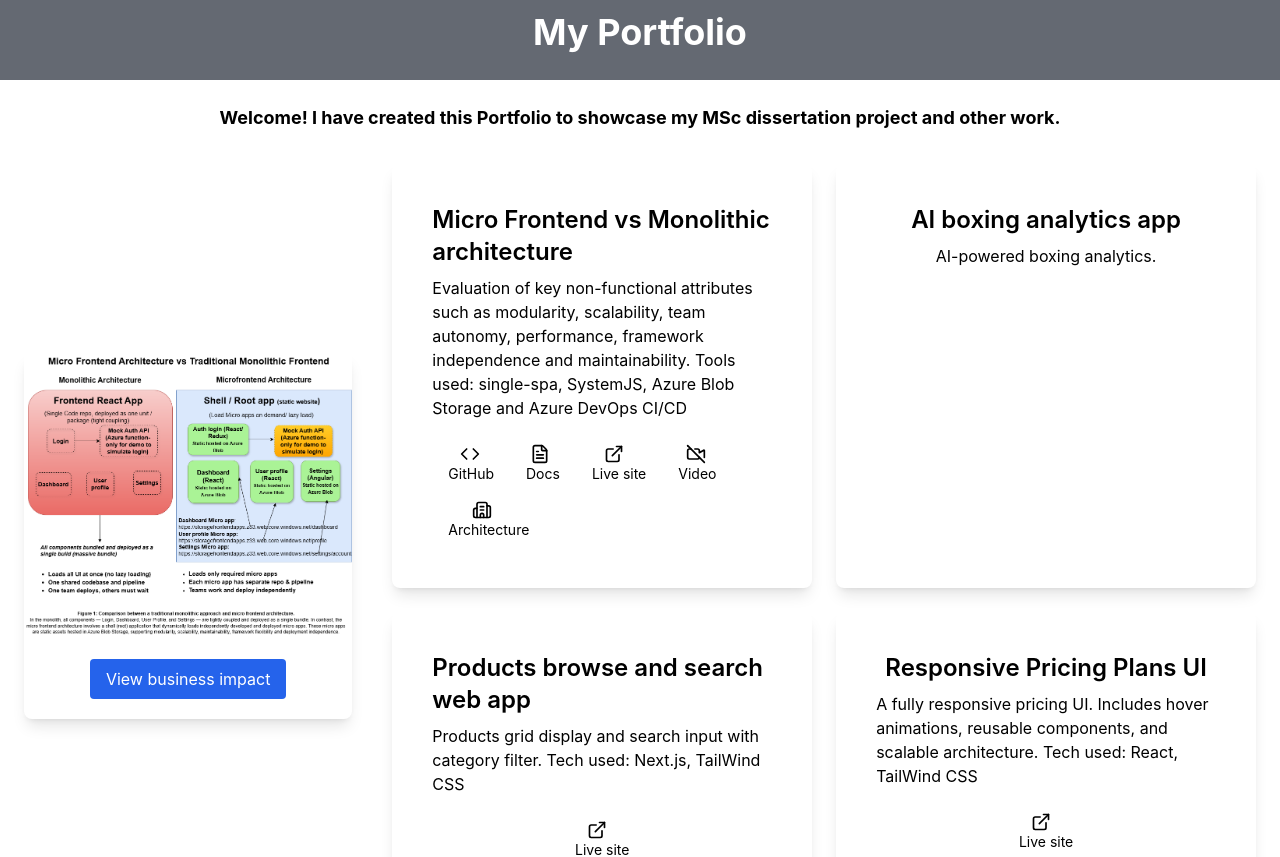
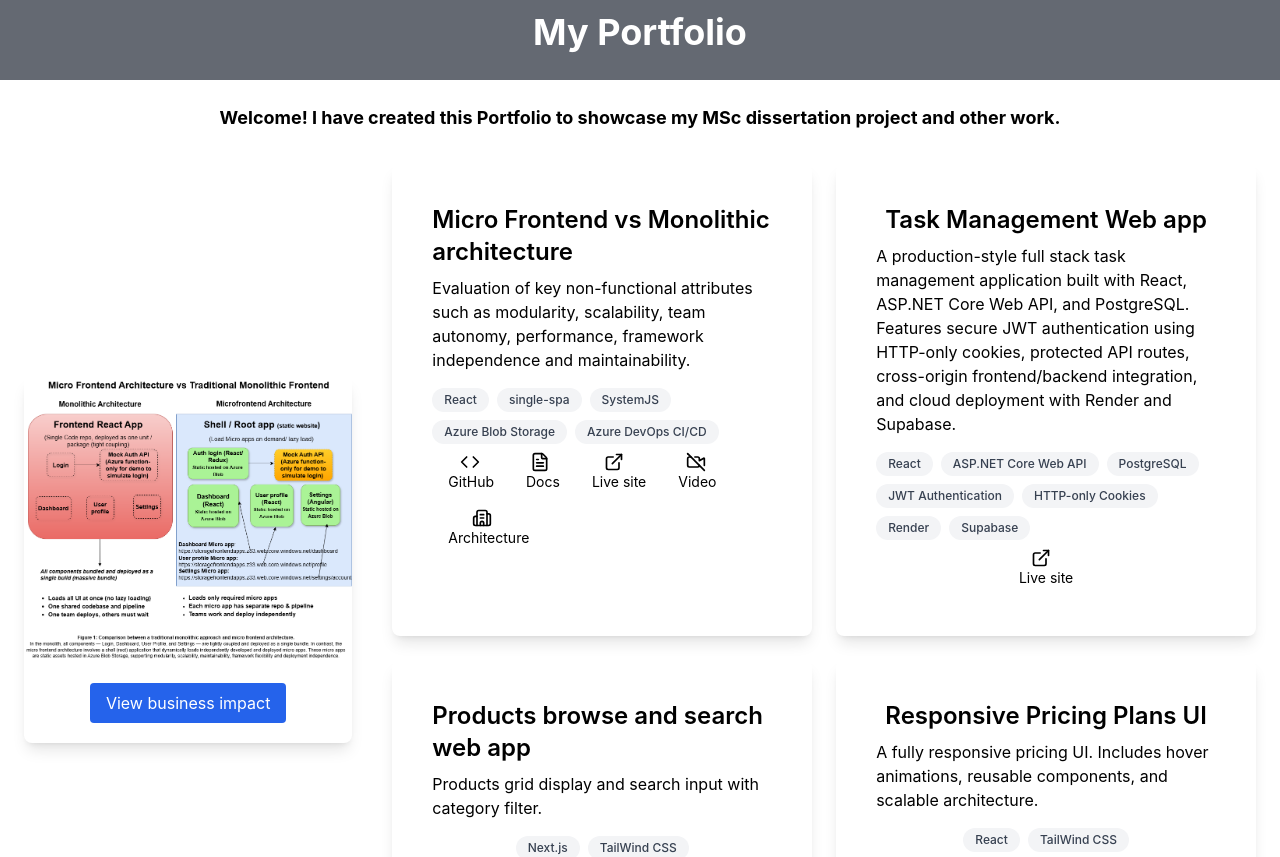
Before and after one commit to leslie628/career-portfolio, a React (Create React App) app: page / in a window 1280 px wide. Shown: the top 857 px of the page. Built offline with nearby package versions, Linux system fonts and the light colour scheme.

Commit message:
added new project and tech stack to cards

```diff
--- a/src/App.js
+++ b/src/App.js
@@ -1,19 +1,25 @@
 import React from "react";
 
-import './App.css';
+import "./App.css";
 import Card from "./card-component/card";
 import BusinessImpact from "./business-impact/business-impact";
-import { BrowserRouter as Router, Routes, Route, useNavigate } from "react-router-dom";
+import {
+  BrowserRouter as Router,
+  Routes,
+  Route,
+  useNavigate,
+} from "react-router-dom";
 import Layout from "./Layout";
 
-let descriptionContent = "Evaluation of key non-functional attributes such as modularity, scalability, team autonomy, performance, framework independence and maintainability.";
-descriptionContent += " Tools used: single-spa, SystemJS, Azure Blob Storage and Azure DevOps CI/CD";
+let descriptionContent =
+  "Evaluation of key non-functional attributes such as modularity, scalability, team autonomy, performance, framework independence and maintainability.";
 
-let descriptionContentProject2 = "Products grid display and search input with category filter."
-descriptionContentProject2 += " Tech used: Next.js, TailWind CSS";
 
-let descriptionContentProject3 = "A fully responsive pricing UI. Includes hover animations, reusable components, and scalable architecture."
-descriptionContentProject3 += " Tech used: React, TailWind CSS";
+let descriptionContentProject2 =
+  "Products grid display and search input with category filter.";
+
+let descriptionContentProject3 =
+  "A fully responsive pricing UI. Includes hover animations, reusable components, and scalable architecture.";
 const projects = [
   {
     title: "Micro Frontend vs Monolithic architecture",
@@ -21,51 +27,79 @@ const projects = [
     github: "https://github.com/leslie628/microfrontends-portfolio",
     docs: "https://github.com/leslie628/Shell-app/tree/main/docs",
     demo: "https://storagefrontendapps.z33.web.core.windows.net",
-    video: "https://youtu.be/mgEzUR9jNC0?list=PLlvAnEJamXnzoip9y9nC-FqSN20fNSiBx",
-    architecture: "https://github.com/leslie628/microfrontends-portfolio/blob/main/images/Monolith-MicroFrontend-Architecture.png"
+    video:
+      "https://youtu.be/mgEzUR9jNC0?list=PLlvAnEJamXnzoip9y9nC-FqSN20fNSiBx",
+    architecture:
+      "https://github.com/leslie628/microfrontends-portfolio/blob/main/images/Monolith-MicroFrontend-Architecture.png",
+    tech: [
+      "React",
+      "single-spa",
+      "SystemJS",
+      "Azure Blob Storage",
+      "Azure DevOps CI/CD",
+    ],
   },
   {
-    title: "AI boxing analytics app",
-    description: 'AI-powered boxing analytics.',
+    title: "Task Management Web app",
+    description:
+      "A production-style full stack task management application built with React, ASP.NET Core Web API, and PostgreSQL. Features secure JWT authentication using HTTP-only cookies, protected API routes, cross-origin frontend/backend integration, and cloud deployment with Render and Supabase.",
     github: "",
     docs: "",
-    demo: "",
+    demo: "https://task-web-app-amber.vercel.app/",
     video: "",
-    architecture: ""
+    architecture: "",
+    tech: [
+      "React",
+      "ASP.NET Core Web API",
+      "PostgreSQL",
+      "JWT Authentication",
+      "HTTP-only Cookies",
+      "Render",
+      "Supabase",
+    ],
   },
   {
     title: "Products browse and search web app",
     description: descriptionContentProject2,
-    demo: "https://next-js-products-app.vercel.app/products"
+    demo: "https://next-js-products-app.vercel.app/products",
+    tech: ["Next.js", "TailWind CSS"],
   },
   {
     title: "Responsive Pricing Plans UI",
     description: descriptionContentProject3,
-    demo: "https://pricing-plan-upwork.vercel.app/"
-  }
+    demo: "https://pricing-plan-upwork.vercel.app/",
+    tech: ["React", "TailWind CSS"],
+  },
 ];
 
 function Home() {
-  const navigate=useNavigate();
+  const navigate = useNavigate();
   return (
     <div>
       <div className="p-6 max-w-9xl mx-auto">
         <p className="text-lg mb-8 flex items-center font-bold justify-center">
-          Welcome! I have created this Portfolio to showcase my MSc dissertation project and other work.
+          Welcome! I have created this Portfolio to showcase my MSc dissertation
+          project and other work.
         </p>
         <div className="flex justify-between items-center gap-10">
           <div className="rounded-lg shadow-lg">
-            <img alt="architecture" src="/images/Monolith-MicroFrontend-Architecture.png" className="w-full max-w-[520px] h-auto" />
+            <img
+              alt="architecture"
+              src="/images/Monolith-MicroFrontend-Architecture.png"
+              className="w-full max-w-[520px] h-auto"
+            />
             <div className="flex items-center justify-center mb-5">
-            <button className="px-4 py-2 mt-6 bg-blue-600 text-white rounded hover:bg-blue-700 transition-colors" onClick={()=>navigate("/business-impact")}>
+              <button
+                className="px-4 py-2 mt-6 bg-blue-600 text-white rounded hover:bg-blue-700 transition-colors"
+                onClick={() => navigate("/business-impact")}
+              >
                 View business impact
               </button>
             </div>
           </div>
           <div className="grid grid-cols-1 sm:grid-cols-2 md:grid-cols-2 gap-6">
             {projects.map((project, index) => (
-              <Card key={index} project={project}>
-              </Card>
+              <Card key={index} project={project}></Card>
             ))}
           </div>
         </div>
--- a/src/card-component/card.js
+++ b/src/card-component/card.js
@@ -1,47 +1,76 @@
 import "./card.css";
 import { Button } from "../button";
-import { Code, ExternalLink, VideoOff, FileText, Building2 } from "lucide-react";
+import {
+  Code,
+  ExternalLink,
+  VideoOff,
+  FileText,
+  Building2,
+} from "lucide-react";
 const Card = ({ project }) => {
-    return <div className="w-full lg:max-w-2xl bg-white shadow-lg rounded-lg p-10 flex flex-col items-center hover:scale-105 transition-transform">
+  return (
+    <div className="w-full lg:max-w-2xl bg-white shadow-lg rounded-lg p-10 flex flex-col items-center hover:scale-105 transition-transform">
       <h2 className="text-2xl font-semibold mb-2">{project.title}</h2>
       <p className="text-base mb-4">{project.description}</p>
+      <div className="flex flex-wrap gap-2">
+        {project.tech.map((t, i) => (
+          <span
+            key={i}
+            className="px-3 py-1 text-xs font-medium bg-gray-100 text-gray-700 rounded-full"
+          >
+            {t}
+          </span>
+        ))}
+      </div>
       <div className="flex flex-wrap md:flex-nowrap lg:flex-wrap overflow-x-auto">
-            {project.github && <Button variant="outline" asChild>
+        {project.github && (
+          <Button variant="outline" asChild>
             <a href={project.github} target="_blank" rel="noopener noreferrer">
-                    <Code className="ml-3 h-5 w-5" /><span>GitHub</span>
+              <Code className="ml-3 h-5 w-5" />
+              <span>GitHub</span>
             </a>
           </Button>
-            }
-            {project.docs && <Button variant="outline" asChild>
+        )}
+        {project.docs && (
+          <Button variant="outline" asChild>
             <a href={project.docs} target="_blank" rel="noopener noreferrer">
-                    <FileText className="ml-1 h-5 w-5" /><span>Docs</span>
+              <FileText className="ml-1 h-5 w-5" />
+              <span>Docs</span>
             </a>
           </Button>
-            }
-            {project.demo &&
-                <Button variant="outline"  asChild>
+        )}
+        {project.demo && (
+          <Button variant="outline" asChild>
             <a href={project.demo} target="_blank" rel="noopener noreferrer">
-                        <ExternalLink className="ml-3 h-5 w-5" /><span>Live site</span>
+              <ExternalLink className="ml-3 h-5 w-5" />
+              <span>Live site</span>
             </a>
           </Button>
-            }
-            {project.video &&
+        )}
+        {project.video && (
           <Button variant="outline" asChild>
             <a href={project.video} target="_blank" rel="noopener noreferrer">
-                        <VideoOff className="ml-2 h-5 w-5" /><span>Video</span>
+              <VideoOff className="ml-2 h-5 w-5" />
+              <span>Video</span>
             </a>
           </Button>
-            }
+        )}
         <br />
-            {project.architecture &&
+        {project.architecture && (
           <Button variant="outline" asChild>
-                    <a href={project.architecture} target="_blank" rel="noopener noreferrer">
-                        <Building2 className="ml-6 h-5 w-5" /><span>Architecture</span>
+            <a
+              href={project.architecture}
+              target="_blank"
+              rel="noopener noreferrer"
+            >
+              <Building2 className="ml-6 h-5 w-5" />
+              <span>Architecture</span>
             </a>
           </Button>
-            }
+        )}
       </div>
-    </div>;
-}
+    </div>
+  );
+};
 
 export default Card;
```
Lines whose indentation alone changed are shown as unchanged.
